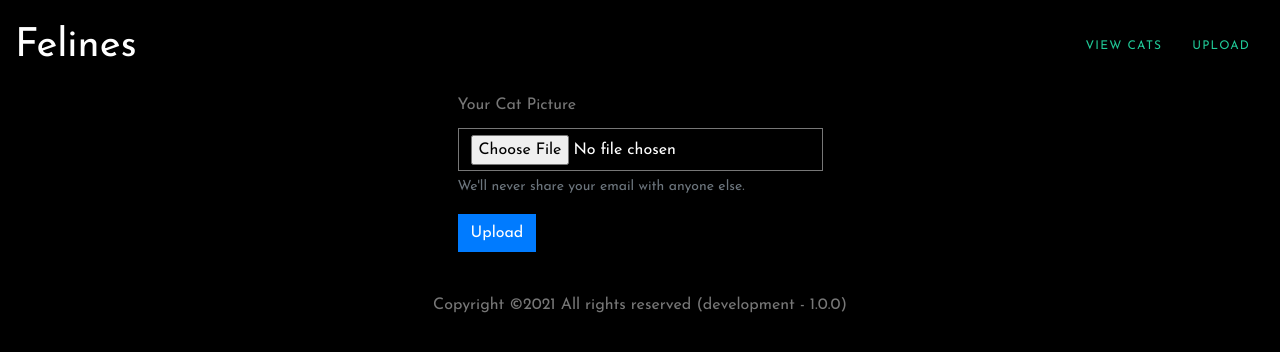
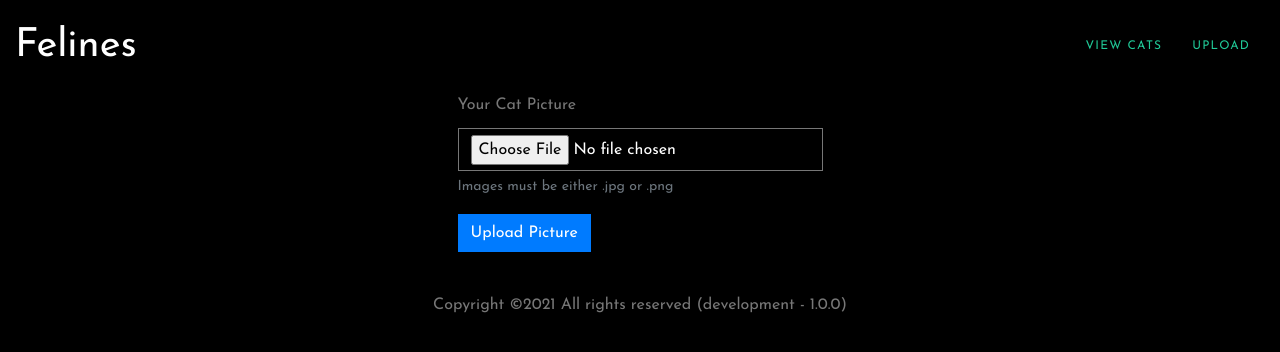
Before and after one commit to timbjames-git1/cat-api, a React (Create React App) app: page /upload in a window 1280 px wide. Shown: the top 352 px of the page. Built offline with nearby package versions, Linux system fonts and the light colour scheme.

Commit message:
Fixing ui text

```diff
--- a/src/features/cat/components/Form.tsx
+++ b/src/features/cat/components/Form.tsx
@@ -38,12 +38,12 @@ const Form: React.FC = () => {
         <form>
             <div className="form-group">
                 <label>Your Cat Picture</label>
-                <input type="file" className="form-control" placeholder="Enter email" ref={(component: HTMLInputElement) => { fileInput = component }} />
-                <small id="emailHelp" className="form-text text-muted">We'll never share your email with anyone else.</small>
+                <input type="file" className="form-control" ref={(component: HTMLInputElement) => { fileInput = component }} />
+                <small className="form-text text-muted">Images must be either .jpg or .png</small>
             </div>
 
             <div className="form-group">
-                <button type="button" className="btn btn-primary" onClick={handleUpload}>Upload</button>
+                <button type="button" className="btn btn-primary" onClick={handleUpload}>Upload Picture</button>
             </div>
 
             {
```
